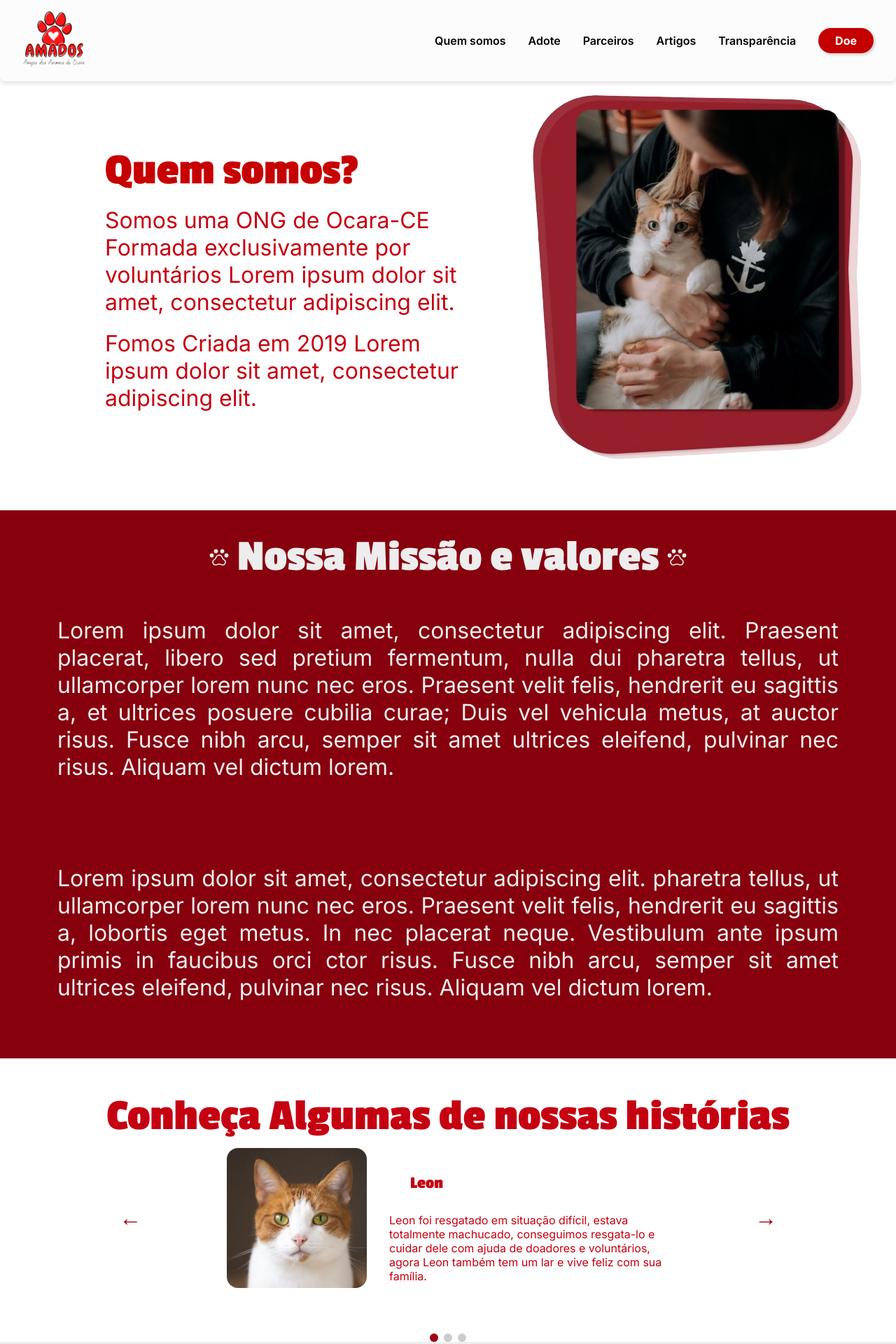
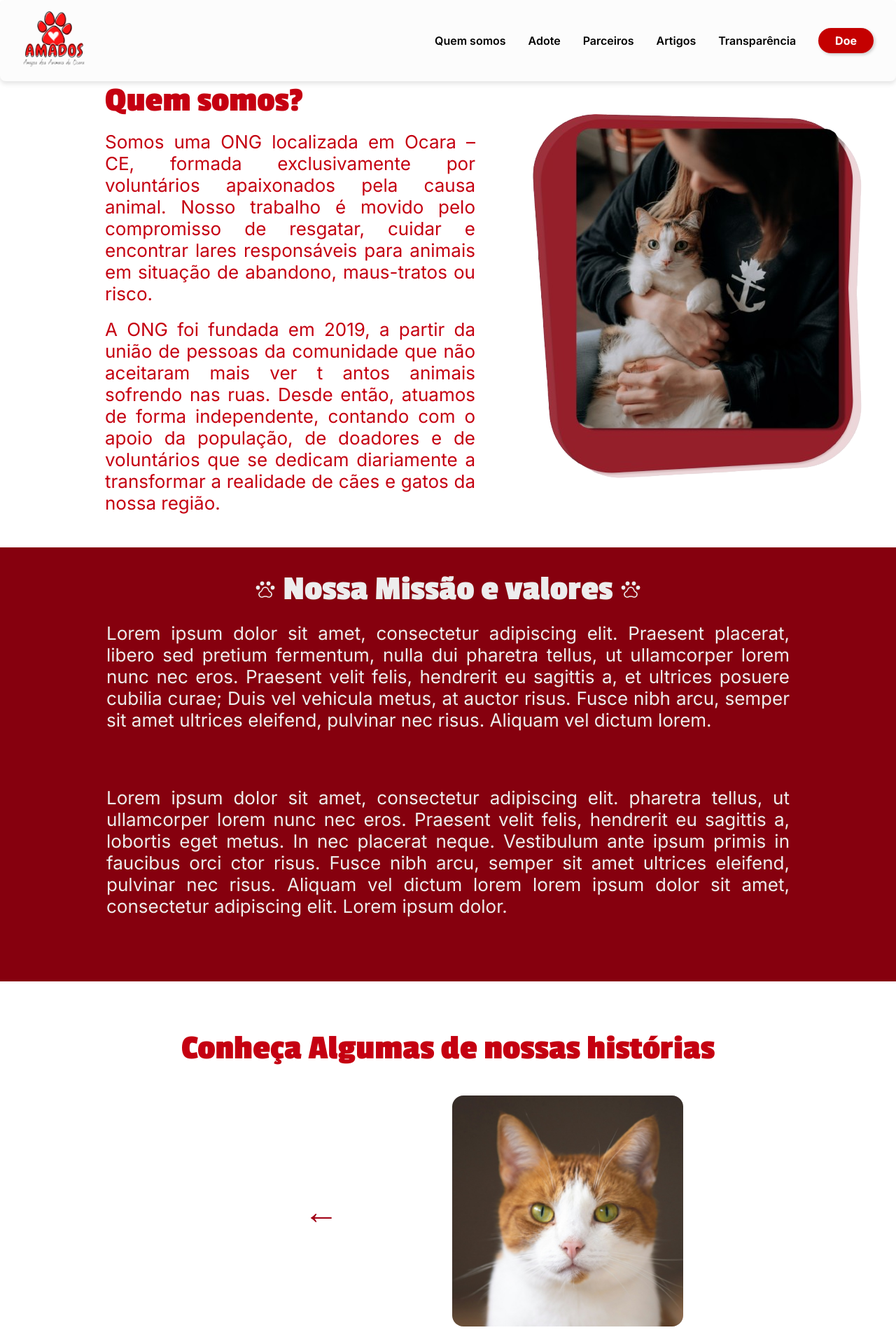
Before and after one commit to tatielynobre/AmadosOcara, a React (Vite) app: page /quem-somos in a window 1280 px wide. Shown: the top 1920 px of the page at 70% size. Built offline with nearby package versions, Linux system fonts and the light colour scheme.

Commit message:
Style: arrumando quem somos e Doe

```diff
--- a/src/components/doe/Doe.css
+++ b/src/components/doe/Doe.css
@@ -12,18 +12,17 @@
   color: white;
   gap: 50px;
   width: 100%;
-  height: 300px;
 }
 
 .doacao-header img {
-  width: 350px;
+  width: 480px;
   height: auto;
   margin-left: 150px;
 }
 
 .doacao-header h2 {
-  font-size: 1.8rem;
-  line-height: 1.6;
+  font-size: 45px;
+  line-height: 1.2;
   font-family: 'Inter', sans-serif;
   text-align: right;
   margin: 0;
--- a/src/components/quemsomos/QuemSomos.css
+++ b/src/components/quemsomos/QuemSomos.css
@@ -4,12 +4,12 @@
 
 .quem-somos-intro h2 {
   font-family: 'Passion One', regular;
-  font-size: 64px;
+  font-size: 50px;
   margin-bottom: 1rem;
 }
 .texto p{
   font-family: 'Inter', regular;
-  font-size: 32px;
+  font-size: 26px;
   color: #C50011;
 }
 
@@ -23,7 +23,8 @@
 
 .quem-somos-intro .texto {
   flex: 1;
-  color: #c70000;
+  text-align: justify;
+  color: #C50011;
 }
 
 .quem-somos-intro .imagem-container {
@@ -51,7 +52,7 @@
 
 .missao-valores h2 {
   font-family: 'Passion One', regular;
-  font-size: 64px;
+  font-size: 50px;
   margin: 0;
 }
 
@@ -63,18 +64,24 @@
 .missao-valores p {
   font-family: 'Inter', regular;
   text-align: justify;
-  font-size: 32px;
-  padding: 50px;
+  font-size: 26px;
+  padding: 20px;
+  margin-bottom: 40px;
   color: #EDEDED;
+  margin-left: 100px;
+  margin-right: 100px;
 }
 
 .historias {
   margin-top: 3rem;
+  margin-bottom: 3rem;
   text-align: center;
 }
 
 .historias h2 {
   font-family: 'Passion One', regular;
-  font-size: 64px;
+  font-size: 50px;
+  margin-bottom: 40px;
+  padding-top: 20px;
   color: #C50011;
 }
--- a/src/components/quemsomos/QuemSomos.jsx
+++ b/src/components/quemsomos/QuemSomos.jsx
@@ -11,9 +11,13 @@ export default function QuemSomos() {
         <section className="quem-somos-intro">
           <div className="texto">
             <h2>Quem somos?</h2>
-            <p >Somos uma ONG de Ocara-CE Formada exclusivamente por voluntários Lorem ipsum dolor sit amet, consectetur adipiscing elit. </p>
+            <p >Somos uma ONG localizada em Ocara – CE, formada exclusivamente por voluntários apaixonados pela causa animal.
+              Nosso trabalho é movido pelo compromisso de resgatar, cuidar e
+              encontrar lares responsáveis para animais em situação de abandono, maus-tratos ou risco. </p>
             <br />
-            <p >Fomos Criada em 2019 Lorem ipsum dolor sit amet, consectetur adipiscing elit.</p>
+            <p >A ONG foi fundada em 2019, a partir da união de pessoas da comunidade que não aceitaram mais ver t
+              antos animais sofrendo nas ruas. Desde então, atuamos de forma independente, contando com o apoio da população,
+              de doadores e de voluntários que se dedicam diariamente a transformar a realidade de cães e gatos da nossa região.</p>
           </div>
           <div className="imagem-container">
             <img src={gatoNocolo} alt="Gato no colo" />
@@ -30,10 +34,10 @@ export default function QuemSomos() {
           <p>Lorem ipsum dolor sit amet, consectetur adipiscing elit. Praesent placerat, libero sed pretium fermentum,
             nulla dui pharetra tellus, ut ullamcorper lorem nunc nec eros. Praesent velit felis, hendrerit eu sagittis a,  et ultrices posuere cubilia curae; Duis vel vehicula metus,
             at auctor risus. Fusce nibh arcu, semper sit amet ultrices eleifend, pulvinar nec risus. Aliquam vel dictum lorem.</p>
-            <br />
           <p>Lorem ipsum dolor sit amet, consectetur adipiscing elit.  pharetra tellus, ut ullamcorper lorem nunc nec eros. Praesent velit felis, hendrerit eu sagittis a,
             lobortis eget metus. In nec placerat neque. Vestibulum ante ipsum primis in faucibus orci ctor risus.
-            Fusce nibh arcu, semper sit amet ultrices eleifend, pulvinar nec risus. Aliquam vel dictum lorem.</p>
+            Fusce nibh arcu, semper sit amet ultrices eleifend, pulvinar nec risus. Aliquam vel dictum lorem lorem ipsum dolor sit amet, consectetur adipiscing elit.  Lorem ipsum dolor.</p>
+
 
         </section>
 
--- a/src/components/quemsomos/hist.css
+++ b/src/components/quemsomos/hist.css
@@ -15,35 +15,36 @@
   }
   .slide h3{
     font-family: 'Passion One', regular;
-    font-size: 24px;
+    font-size: 28px;
     color: #C50011;
-    padding: 30px;
+    padding: 3px;
+    text-align: left;
   }
   .slide p{
     font-family: 'Inter', regular;
-    font-size: 16px;
+    font-size: 22px;
+    text-align: justify;
     color: #C50011;
+    max-width: 600px;
+    text-align: left;
+
   }
   .slide img {
-    width: 200px;
-    height: 200px;
+    width: 330px;
+    height: 330px;
     object-fit: cover;
     border-radius: 1rem;
   }
 
-  .slide .texto {
-    max-width: 400px;
-    color: #a10014;
-    text-align: left;
-  }
-
   .seta {
-    font-size: 2rem;
+    font-size: 50px;
     background: none;
     border: none;
     color: #a10014;
     cursor: pointer;
-    padding: 90px;
+    margin: 30px;
+    padding-left: 100px;
+    padding-right: 100px;
   }
 
   .pontos {
```
